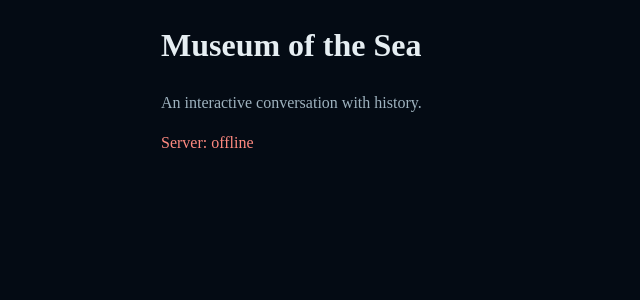
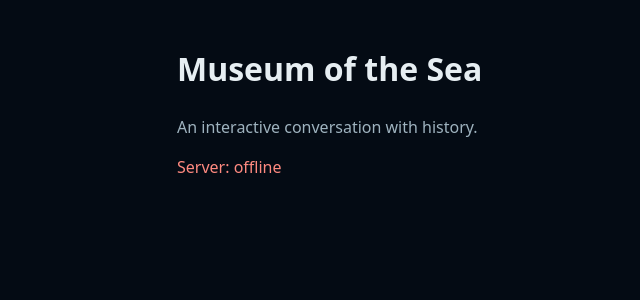
Before and after one commit to ak25-dev-fullstack/museom_of_the_sea, a React (Vite) app in the folder client/: page / in a window 1280 px wide. Shown: the top 300 px of the page, without its empty margins (95-735 px from the left). Built offline with nearby package versions, Linux system fonts and the light colour scheme; no server answers.

Commit message:
Add the typography, spacing and shape

```diff
--- a/client/src/styles/index.css
+++ b/client/src/styles/index.css
@@ -21,19 +21,14 @@
   --color-accent: var(--focus-cyan);
   --color-ok: #6fd39e;
   --color-error: #ff8a80;
-}
 
-
-@media (prefers-color-scheme: dark) {
-  :root {
-    --color-bg: #0c1820;
-    --color-surface: #13242f;
-    --color-text: #e6eef2;
-    --color-muted: #9fb3bf;
-    --color-accent: #5cc3e0;
-    --color-ok: #6fd39e;
-    --color-error: #ff8a80;
-  }
+  /* Typography, spacing and shape */
+  --font-body: system-ui, -apple-system, 'Segoe UI', Roboto, sans-serif;
+  --space-1: 0.5rem;
+  --space-2: 1rem;
+  --space-3: 1.5rem;
+  --radius: 8rem;
+  --radius-pill: 9999px;
 }
 
 *,
```
